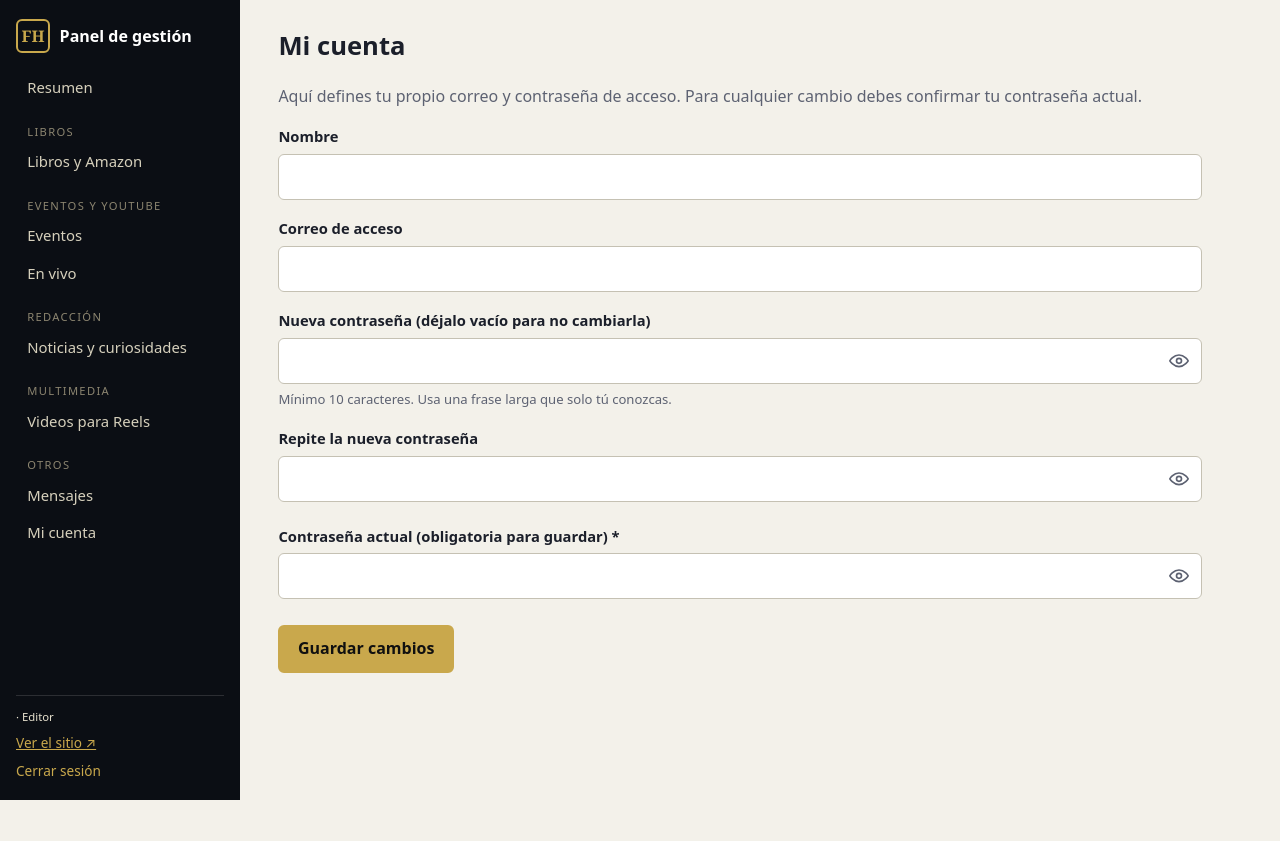
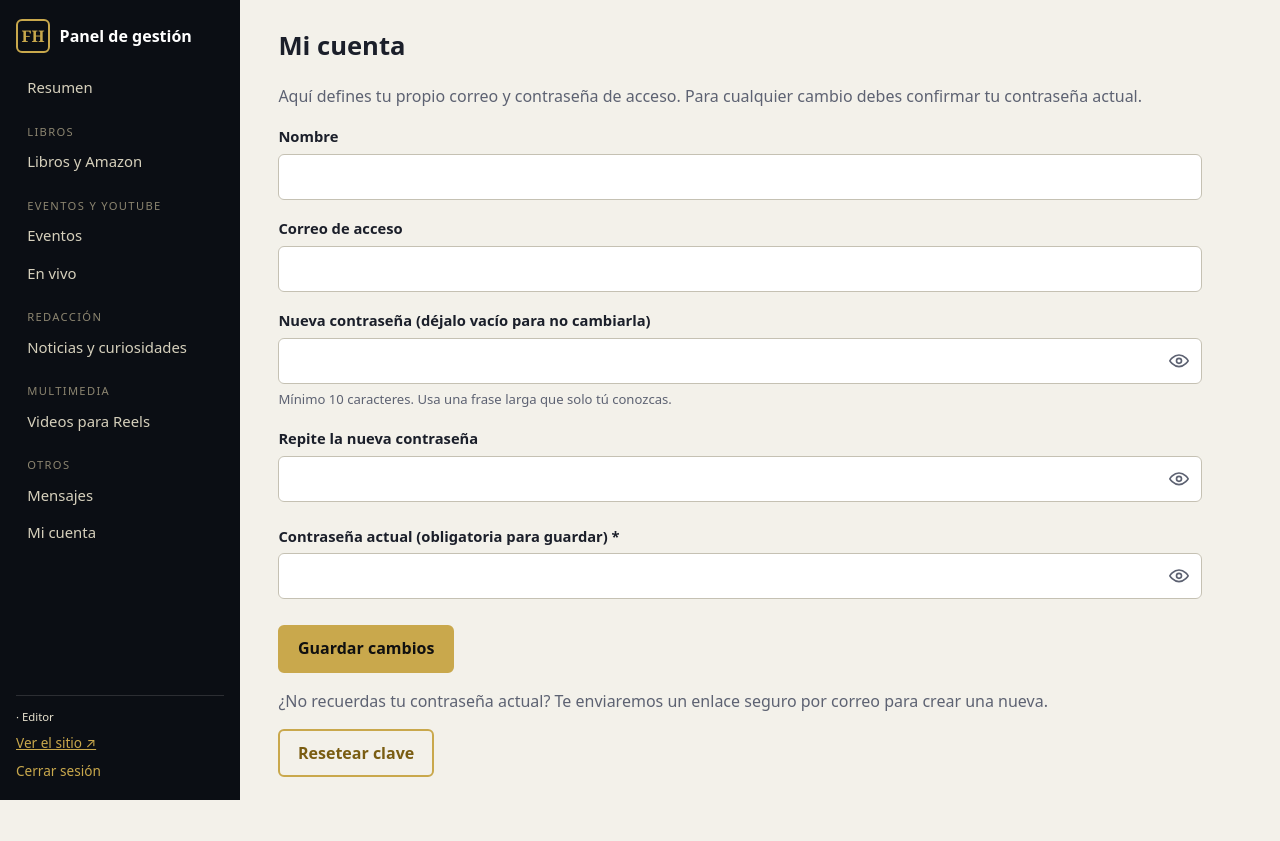
Before and after one commit to mxldigitalservices-oss/general-frutuoso, a Node server app: page /admin/cuenta in a window 1280 px wide. Before the commit the page ends 800 px from the top, so only its background shows below. Run offline with Node 20, Linux system fonts and the light colour scheme; the visitor is signed in with stand-in values (Sample User, id 1); some libraries are stand-ins or nearby versions.

Commit message:
Boton Resetear clave, etiquetas Biografia/Noticias y nombre del General en correos

```diff
--- a/config/modulos.js
+++ b/config/modulos.js
@@ -115,7 +115,7 @@ const parseLineas = (txt, etiqueta, errors) => String(txt || '').split('\n').map
 }).filter(Boolean);
 
 const biografia = {
-  ruta: 'biografia', singular: 'biografía', plural: 'Sobre mí', roles: ['admin'],
+  ruta: 'biografia', singular: 'biografía', plural: 'Biografía', roles: ['admin'],
   fields: [
     { name: 'nombre', label: 'Nombre', type: 'text', required: true, max: 160 },
     { name: 'titulo', label: 'Cargos (ej. General (r) · Abogado · Escritor)', type: 'text', max: 200 },
--- a/controllers/biografiaController.js
+++ b/controllers/biografiaController.js
@@ -7,7 +7,7 @@ const cache = require('../utils/cache');
 const Auditoria = require('../models/sql/Auditoria');
 
 const vista = (res, extra) => res.render('admin/form', {
-  cfg, base: '/admin/biografia', action: '/admin/biografia', titulo: 'Sobre mí', esNuevo: false, unico: true, errors: [], ok: null, ...extra
+  cfg, base: '/admin/biografia', action: '/admin/biografia', titulo: 'Biografía', esNuevo: false, unico: true, errors: [], ok: null, ...extra
 });
 
 exports.form = async (req, res) => {
@@ -19,7 +19,7 @@ exports.guardar = async (req, res, next) => {
   const actual = await Biografia.findOne({ clave: 'principal' }).lean().catch(() => null);
   const previo = actual || defaults.biografia;
   const mostrar = (data, errors) => res.status(422).render('admin/form', {
-    cfg, base: '/admin/biografia', action: '/admin/biografia', titulo: 'Sobre mí', esNuevo: false, unico: true, errors, ok: null,
+    cfg, base: '/admin/biografia', action: '/admin/biografia', titulo: 'Biografía', esNuevo: false, unico: true, errors, ok: null,
     item: { ...cfg.aFormulario(previo), ...data }
   });
 
@@ -39,6 +39,6 @@ exports.guardar = async (req, res, next) => {
   }
   await imagenes.eliminar(b.replaced);
   await cache.invalidate();
-  await Auditoria.registrar(req.session.user.id, 'editar', 'biografia', null, 'Sobre mí');
+  await Auditoria.registrar(req.session.user.id, 'editar', 'biografia', null, 'Biografía');
   res.redirect('/admin/biografia?ok=' + encodeURIComponent('Biografía guardada'));
 };
--- a/utils/mail.js
+++ b/utils/mail.js
@@ -18,7 +18,7 @@ exports.configurado = () => !!(env.GMAIL_USER && env.GMAIL_PASS);
 exports.notificarContacto = async ({ nombre, email, mensaje }) => {
   if (!configurado()) return false;
   await getTransporter().sendMail({
-    from: `"Portal Fructuoso Heredia" <${env.GMAIL_USER}>`,
+    from: `"Juan Manuel Fructuoso Heredia" <${env.GMAIL_USER}>`,
     to: env.CONTACT_TO,
     replyTo: email,
     subject: `Nuevo mensaje de ${nombre}`.replace(/[\r\n]/g, ' '),
@@ -30,7 +30,7 @@ exports.notificarContacto = async ({ nombre, email, mensaje }) => {
 // Enlace para crear una nueva contraseña (la URL se construye en el servidor con un código aleatorio).
 exports.enviarRestablecimiento = async ({ nombre, email, url }) => {
   await getTransporter().sendMail({
-    from: `"Portal Fructuoso Heredia" <${env.GMAIL_USER}>`,
+    from: `"Juan Manuel Fructuoso Heredia" <${env.GMAIL_USER}>`,
     to: email,
     subject: 'Restablecer tu contraseña del panel',
     text: `Hola ${nombre},\n\nRecibimos una solicitud para restablecer tu contraseña del panel. Usa este enlace (válido 30 minutos y de un solo uso):\n${url}\n\nSi no lo solicitaste, ignora este mensaje: tu contraseña no cambia.`,
--- a/views/admin/apariencia.ejs
+++ b/views/admin/apariencia.ejs
@@ -17,13 +17,13 @@
   <input type="hidden" name="_csrf" value="<%= csrfToken %>">
 
   <fieldset><legend>Títulos y textos principales</legend>
-    <% [['heroEyebrow', 'Línea superior (cargos)'], ['heroTitulo', 'Título principal del inicio'], ['heroSubtitulo', 'Frase de presentación'], ['tituloLibros', 'Título de la sección de libros'], ['tituloRincon', 'Título de El Rincón del General'], ['tituloNoticias', 'Título de noticias y artículos'], ['tituloEventos', 'Título de eventos'], ['tituloPrensa', 'Título de la sección de prensa'], ['tituloMilitar', 'Título de la trayectoria militar (Sobre mí)'], ['tituloLiteraria', 'Título de la trayectoria literaria (Sobre mí)'], ['piePagina', 'Texto del pie de página']].forEach(t => { %>
+    <% [['heroEyebrow', 'Línea superior (cargos)'], ['heroTitulo', 'Título principal del inicio'], ['heroSubtitulo', 'Frase de presentación'], ['tituloLibros', 'Título de la sección de libros'], ['tituloRincon', 'Título de El Rincón del General'], ['tituloNoticias', 'Título de noticias y artículos'], ['tituloEventos', 'Título de eventos'], ['tituloPrensa', 'Título de la sección de prensa'], ['tituloMilitar', 'Título de la trayectoria militar (Biografía)'], ['tituloLiteraria', 'Título de la trayectoria literaria (Biografía)'], ['piePagina', 'Texto del pie de página']].forEach(t => { %>
       <div class="a-field"><label for="t_<%= t[0] %>"><%= t[1] %></label><input id="t_<%= t[0] %>" type="text" name="t_<%= t[0] %>" maxlength="300" value="<%= aj.textos[t[0]] %>"></div>
     <% }) %>
   </fieldset>
 
   <fieldset><legend>Nombres del menú de navegación</legend>
-    <p class="a-muted">Cambia cómo se llama cada sección en el menú de arriba del sitio (por ejemplo, "Biografía" → "Sobre mí"). Déjalo vacío para volver al nombre original.</p>
+    <p class="a-muted">Cambia cómo se llama cada sección en el menú de arriba del sitio (por ejemplo, "Libros" → "Obras"). Déjalo vacío para volver al nombre original.</p>
     <div class="a-colores">
       <% [['inicio', 'Inicio'], ['biografia', 'Biografía'], ['libros', 'Libros'], ['rincon', 'Rincón del General'], ['noticias', 'Noticias'], ['prensa', 'Prensa'], ['eventos', 'Eventos'], ['enVivo', 'En vivo'], ['contacto', 'Contacto']].forEach(m => { %>
         <div class="a-field"><label for="m_<%= m[0] %>"><%= m[1] %></label><input id="m_<%= m[0] %>" type="text" name="m_<%= m[0] %>" maxlength="30" value="<%= aj.menu[m[0]] %>"></div>
--- a/views/admin/cuenta.ejs
+++ b/views/admin/cuenta.ejs
@@ -11,4 +11,6 @@
   <div class="a-field"><label for="claveActual">Contraseña actual (obligatoria para guardar) *</label><input id="claveActual" type="password" name="claveActual" required autocomplete="current-password"></div>
   <div class="a-bar"><button class="a-btn" type="submit">Guardar cambios</button></div>
 </form>
+<p class="a-muted">¿No recuerdas tu contraseña actual? Te enviaremos un enlace seguro por correo para crear una nueva.</p>
+<p><a class="a-btn ghost" href="/admin/olvide">Resetear clave</a></p>
 <%- include('partials/bottom') %>
--- a/views/admin/login.ejs
+++ b/views/admin/login.ejs
@@ -9,7 +9,7 @@
     <div class="a-field"><label for="email">Correo</label><input id="email" type="email" name="email" required autocomplete="username" autofocus></div>
     <div class="a-field"><label for="clave">Contraseña</label><input id="clave" type="password" name="clave" required autocomplete="current-password"></div>
     <button class="a-btn" type="submit">Entrar</button>
-    <p class="a-center"><a href="/admin/olvide">¿Olvidaste tu contraseña?</a></p>
+    <p class="a-center"><a class="a-btn ghost" href="/admin/olvide">Resetear clave</a></p>
   </form>
 </main>
 <%- include('partials/min-bottom') %>
--- a/views/admin/partials/top.ejs
+++ b/views/admin/partials/top.ejs
@@ -27,7 +27,7 @@
       <a class="<%= on('/videos') %>" href="/admin/videos">Videos para Reels</a>
       <% if (rol === 'admin') { %>
       <p class="a-grupo">Sitio</p>
-      <a class="<%= on('/biografia') %>" href="/admin/biografia">Sobre mí</a>
+      <a class="<%= on('/biografia') %>" href="/admin/biografia">Biografía</a>
       <a class="<%= on('/apariencia') %>" href="/admin/apariencia">Apariencia</a>
       <% } %>
       <p class="a-grupo">Otros</p>
```
